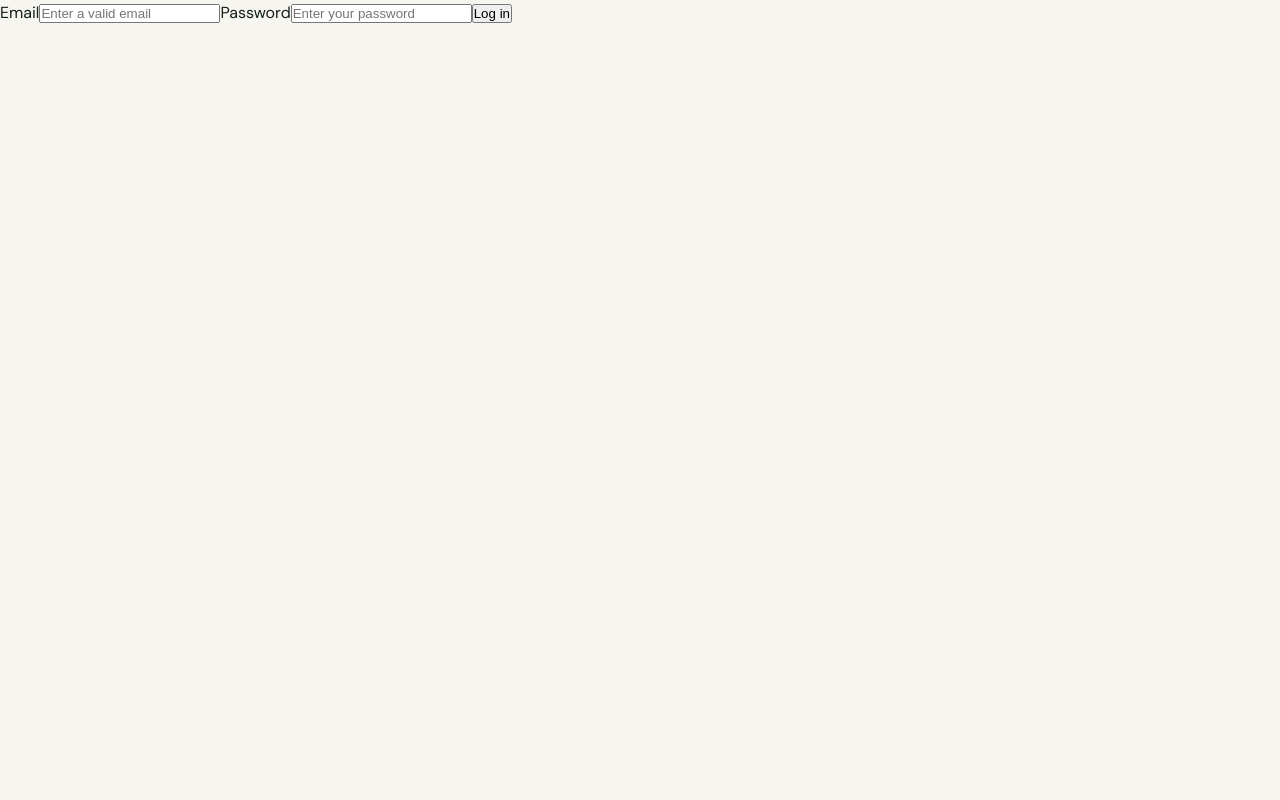
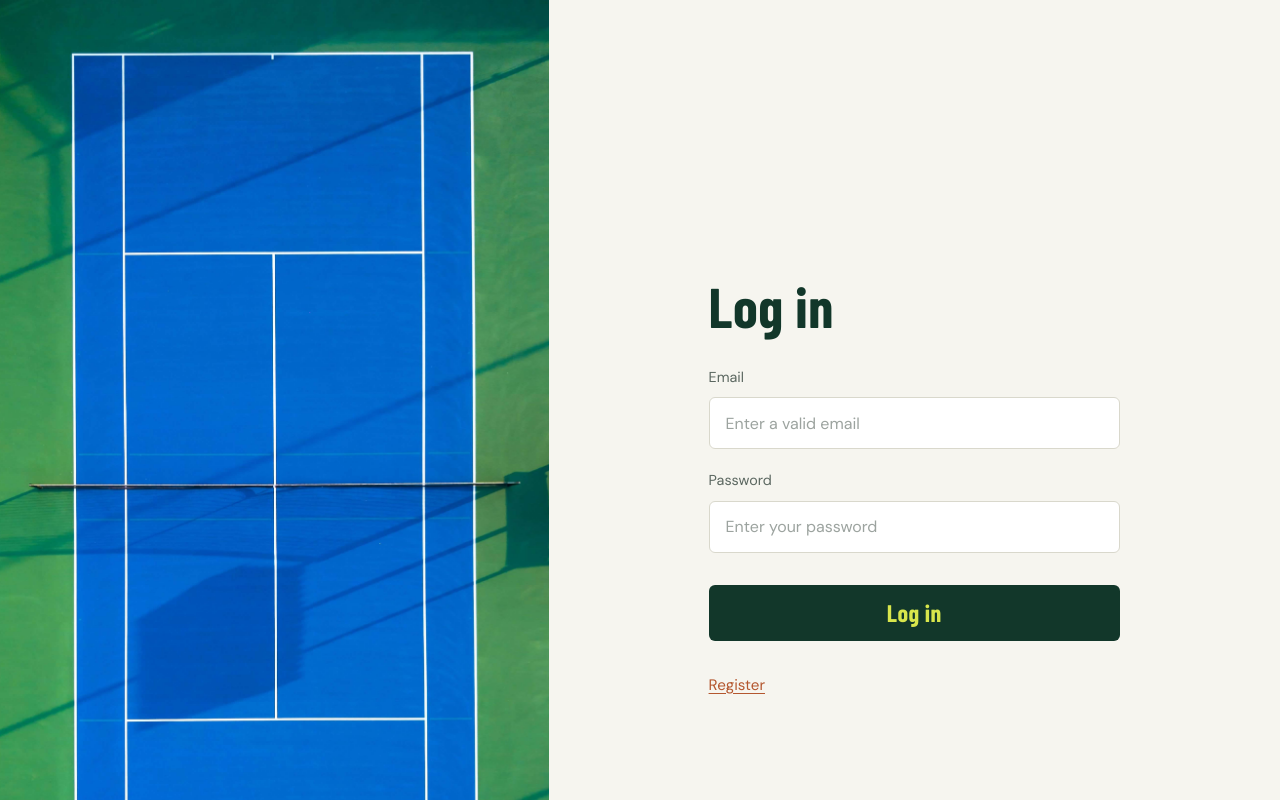
Before and after one commit to mai-vr/tenis_court_book_front, a React (Vite) app: page /login in a window 1280 px wide. Shown: the top 800 px of the page. Built offline with nearby package versions, Linux system fonts and the light colour scheme.

Commit message:
add: views styles

```diff
--- a/src/routes/RouterApp.jsx
+++ b/src/routes/RouterApp.jsx
@@ -1,19 +1,19 @@
-import { BrowserRouter, Routes, Route } from 'react-router-dom'
-import { PrivateRoute } from '../components/PrivateRoute'
-import { Home } from '../views/Home'
-import { Register } from '../views/Register'
-import { Login } from '../views/Login'
+import { BrowserRouter, Routes, Route } from "react-router-dom";
+import { PrivateRoute } from "../components/PrivateRoute";
+import { Home } from "../views/Home";
+import { Register } from "../views/Register";
+import { Login } from "../views/Login";
 
 const RouterApp = () => {
-    return (
-        <BrowserRouter>
-            <Routes>
-                <Route path='/' element={<PrivateRoute><Home/></PrivateRoute>}/>
-                <Route path='/register' element={<Register/>}/>
-                <Route path='/login' element={<Login/>}/>
-            </Routes>
-        </BrowserRouter>
-    )
-}
+  return (
+    <BrowserRouter>
+      <Routes>
+        <Route path="/" element={<Home />} />
+        <Route path="/register" element={<Register />} />
+        <Route path="/login" element={<Login />} />
+      </Routes>
+    </BrowserRouter>
+  );
+};
 
-export {RouterApp}
+export { RouterApp };
--- a/src/styles/index.css
+++ b/src/styles/index.css
@@ -38,15 +38,39 @@ body {
   background-color: var(--surface);
 }
 
+h1,
+h2,
+h3,
+h4 {
+  margin: 0 0 0.75rem;
+  font-family: var(--font-heading);
+  font-weight: 600;
+  line-height: 1;
+  letter-spacing: 0.01em;
+  color: var(--primary-color);
+}
+
+h1 {
+  font-size: 3.5em;
+}
+h2 {
+  font-size: 2.5em;
+}
+h3 {
+  font-size: 1.75em;
+}
+h4 {
+  font-size: 1.25em;
+}
 
 @font-face {
-  font-family: 'Barlow Condensed';
-  src: url('/fonts/BarlowCondensed-Bold.ttf');
+  font-family: "Barlow Condensed";
+  src: url("/fonts/BarlowCondensed-Bold.ttf");
   font-weight: 600;
 }
 
 @font-face {
-  font-family: 'DMSans';
-  src: url('/fonts/DMSans_18pt-Regular.ttf');
+  font-family: "DMSans";
+  src: url("/fonts/DMSans_18pt-Regular.ttf");
   font-weight: 400;
 }
--- /dev/null
+++ b/src/styles/login.css
@@ -0,0 +1,154 @@
+.login {
+  min-height: 100vh;
+  display: grid;
+  grid-template-columns: 0.75fr 1fr;
+  background-color: var(--surface);
+}
+
+.login__image {
+  width: auto;
+  height: auto;
+  display: flex;
+  align-items: center;
+  justify-content: center;
+  overflow: hidden;
+  background-color: var(--primary-color);
+}
+
+.login__image__court {
+  height: 100%;
+  max-width: 100%;
+  object-fit: cover;
+}
+
+.login__container {
+  align-self: center;
+  justify-self: center;
+  width: 100%;
+  padding: 0rem 10rem;
+}
+
+.login__title {
+  margin-bottom: 2rem;
+}
+
+.login__form {
+  display: flex;
+  flex-direction: column;
+  gap: 0.5rem;
+}
+
+.login__label {
+  margin-top: 0.75rem;
+  font-size: 0.9rem;
+  color: var(--font-color-muted);
+}
+
+.login__label:first-of-type {
+  margin-top: 0;
+}
+
+.login__input {
+  width: 100%;
+  height: 3.25rem;
+  padding: 0 1rem;
+  font-family: inherit;
+  font-size: 1rem;
+  color: var(--font-color);
+  background-color: var(--surface-raised);
+  border: 1px solid var(--line);
+  border-radius: 0.375rem;
+  transition:
+    border-color 0.15s ease,
+    box-shadow 0.15s ease;
+}
+
+.login__input::placeholder {
+  color: var(--font-color-muted);
+  opacity: 0.6;
+}
+
+.login__input:hover {
+  border-color: var(--font-color-muted);
+}
+
+.login__input:focus-visible {
+  outline: none;
+  border-color: var(--primary-color);
+  box-shadow: 0 0 0 3px rgba(216, 230, 76, 0.6);
+}
+
+.login__button {
+  margin-top: 1.5rem;
+  height: 3.5rem;
+  padding: 0 2rem;
+  font-family: var(--font-heading);
+  font-size: 1.5rem;
+  font-weight: 600;
+  letter-spacing: 0.02em;
+  color: var(--accent-color);
+  background-color: var(--primary-color);
+  border: 0;
+  border-radius: 0.375rem;
+  cursor: pointer;
+  transition:
+    background-color 0.15s ease,
+    color 0.15s ease,
+    transform 0.1s ease;
+}
+
+.login__button:hover {
+  color: var(--primary-dark);
+  background-color: var(--accent-color);
+}
+
+.login__button:focus-visible {
+  outline: 3px solid var(--primary-color);
+  outline-offset: 3px;
+}
+
+.login__button:active {
+  transform: translateY(1px);
+}
+
+.login__error {
+  margin-top: 1.25rem;
+  padding: 0.75rem 1rem;
+  font-size: 0.95rem;
+  line-height: 1.4;
+  color: var(--danger);
+  background-color: rgba(168, 55, 42, 0.08);
+  border-left: 3px solid var(--danger);
+  border-radius: 0 0.375rem 0.375rem 0;
+}
+
+.login__switch {
+  margin-top: 2rem;
+  font-size: 0.95rem;
+  color: var(--font-color-muted);
+}
+
+.login__switch a {
+  color: var(--secondary-color);
+  text-decoration: underline;
+  text-underline-offset: 0.2em;
+}
+
+.login__switch a:hover {
+  color: var(--primary-color);
+}
+
+@media (max-width: 900px) {
+  .login {
+    grid-template-columns: 1fr;
+  }
+
+  .login__image {
+    display: none;
+  }
+
+  .login__container {
+    align-self: center;
+    padding: 2.5rem;
+  }
+}
--- /dev/null
+++ b/src/styles/register.css
@@ -0,0 +1,153 @@
+.register {
+  min-height: 100vh;
+  display: grid;
+  grid-template-columns: 0.75fr 1fr;
+  background-color: var(--surface);
+}
+
+.register__image {
+  width: auto;
+  height: auto;
+  display: flex;
+  align-items: center;
+  justify-content: center;
+  overflow: hidden;
+  background-color: var(--secondary-color);
+}
+
+.register__image__court {
+  height: 100%;
+  max-width: 100%;
+  object-fit: cover;
+}
+
+.register__container {
+  align-self: center;
+  justify-self: center;
+  width: 100%;
+  padding: 0rem 10rem;
+}
+
+.register__title {
+  margin-bottom: 2rem;
+}
+
+.register__form {
+  display: flex;
+  flex-direction: column;
+  gap: 0.5rem;
+}
+
+.register__label {
+  margin-top: 0.75rem;
+  font-size: 0.9rem;
+  color: var(--font-color-muted);
+}
+
+.register__label:first-of-type {
+  margin-top: 0;
+}
+
+.register__input {
+  width: 100%;
+  height: 3.25rem;
+  padding: 0 1rem;
+  font-family: inherit;
+  font-size: 1rem;
+  color: var(--font-color);
+  background-color: var(--surface-raised);
+  border: 1px solid var(--line);
+  border-radius: 0.375rem;
+  transition: all 0.2s ease;
+}
+
+.register__input::placeholder {
+  color: var(--font-color-muted);
+  opacity: 0.6;
+}
+
+.register__input:hover {
+  border-color: var(--font-color-muted);
+}
+
+.register__input:focus-visible {
+  outline: none;
+  border-color: var(--primary-color);
+  box-shadow: 0 0 0 3px rgba(216, 230, 76, 0.6);
+}
+
+.register__button {
+  margin-top: 1.5rem;
+  height: 3.5rem;
+  padding: 0 2rem;
+  font-family: var(--font-heading);
+  font-size: 1.5rem;
+  font-weight: 600;
+  letter-spacing: 0.02em;
+  color: var(--accent-color);
+  background-color: var(--primary-color);
+  border: 0;
+  border-radius: 0.375rem;
+  cursor: pointer;
+  transition:
+    background-color 0.15s ease,
+    color 0.15s ease,
+    transform 0.1s ease;
+}
+
+.register__button:hover {
+  color: var(--primary-dark);
+  background-color: var(--accent-color);
+}
+
+.register__button:focus-visible {
+  outline: 3px solid var(--primary-color);
+  outline-offset: 3px;
+}
+
+.register__button:active {
+  transform: translateY(1px);
+}
+
+.register__error {
+  margin-top: 0.5rem;
+  padding: 0.75rem 1rem;
+  font-size: 0.95rem;
+  line-height: 1.4;
+  color: var(--danger);
+  background-color: rgba(168, 55, 42, 0.08);
+  border-left: 3px solid var(--danger);
+  border-radius: 0 0.375rem 0.375rem 0;
+}
+
+.register__switch {
+  margin-top: 2rem;
+  font-size: 1.2rem;
+  color: var(--font-color-muted);
+}
+
+.register__switch a {
+  color: var(--secondary-color);
+  text-decoration: underline;
+}
+
+.register__switch a:hover {
+  color: var(--primary-color);
+}
+
+@media (max-width: 900px) {
+  .register {
+    grid-template-columns: 1fr;
+    /* grid-template-rows: auto 1fr; */
+  }
+
+  .register__image {
+    display: none;
+  }
+
+  .register__container {
+    width: 100%;
+    align-self: start;
+    padding: 2.5rem;
+  }
+}
--- a/src/views/Login.jsx
+++ b/src/views/Login.jsx
@@ -1,54 +1,79 @@
-import { useContext, useState } from "react"
-import { AuthContext } from "../context/authContext"
-import { useNavigate } from "react-router-dom"
+import { useContext, useState } from "react";
+import { AuthContext } from "../context/authContext";
+import { Link, useNavigate } from "react-router-dom";
+import "../styles/login.css";
 
 const Login = () => {
-    const [userInput, setUserInput] = useState({})
-    const [isSuccess, setIsSuccess] = useState(null)
-    const {handleLogin} = useContext(AuthContext)
-    const navigate = useNavigate()
+  const [userInput, setUserInput] = useState({});
+  const [isSuccess, setIsSuccess] = useState(null);
+  const { handleLogin } = useContext(AuthContext);
+  const navigate = useNavigate();
 
   const handleLoginChange = (e) => {
-        const {name, value} = e.target
-        setUserInput({...userInput, [name]: value})
-    }
+    const { name, value } = e.target;
+    setUserInput({ ...userInput, [name]: value });
+  };
 
   const handleLoginSubmit = async (e) => {
-        e.preventDefault()
-        console.log(userInput)
+    e.preventDefault();
+    console.log(userInput);
     try {
       const dataInput = {
         email_address: userInput.email,
-                password: userInput.password
+        password: userInput.password,
+      };
+      console.log(dataInput);
+      await handleLogin(dataInput);
+      navigate("/");
+    } catch (error) {
+      console.log(error);
+      setIsSuccess(false);
     }
-            console.log(dataInput)
-            await handleLogin(dataInput)
-            navigate('/')
-
-        } catch(error) {
-            console.log(error)
-            setIsSuccess(false)
-        }
-    }
+  };
 
   return (
     <section className="login">
+      <div className="login__image">
+        <img
+          src="/cement-court.jpg"
+          alt="cement tennis court"
+          className="login__image__court"
+        />
+      </div>
       <div className="login__container">
+        <h1 className="login__title">Log in</h1>
         <form className="login__form" onSubmit={handleLoginSubmit}>
-                    <label htmlFor="email" className="login__label">Email</label>
-                    <input type="email" name="email"  className="login__input" onChange={handleLoginChange} placeholder="Enter a valid email" />
-                    <label htmlFor="password" className="login__label">Password</label>
-                    <input type="password" name="password"  className="login__input" onChange={handleLoginChange} placeholder="Enter your password" />
-                    <button className="login__button">
-                        Log in
-                    </button>
+          <label htmlFor="email" className="login__label">
+            Email
+          </label>
+          <input
+            type="email"
+            name="email"
+            className="login__input"
+            onChange={handleLoginChange}
+            placeholder="Enter a valid email"
+          />
+          <label htmlFor="password" className="login__label">
+            Password
+          </label>
+          <input
+            type="password"
+            name="password"
+            className="login__input"
+            onChange={handleLoginChange}
+            placeholder="Enter your password"
+          />
+          <button className="login__button">Log in</button>
         </form>
-                {
-                    isSuccess === false && <p>Could not log in</p>
-                }
+        <p className="login__switch">
+          <Link to="/register">Register</Link>
+        </p>
+        {isSuccess === false && (
+          <p className="login__error">Could not log in</p>
+        )}
       </div>
     </section>
-    )
-}
+  );
+};
 
-export {Login}
+export { Login };
--- a/src/views/Register.jsx
+++ b/src/views/Register.jsx
@@ -1,62 +1,110 @@
-import { useContext, useState } from "react"
-import { AuthContext } from "../context/authContext"
-import { useNavigate } from "react-router-dom"
+import { useContext, useState } from "react";
+import { AuthContext } from "../context/authContext";
+import { Link, useNavigate } from "react-router-dom";
+import "../styles/register.css";
 
 const Register = () => {
-    const [userInput, setUserInput] = useState({})
-    const [isSuccess, setIsSuccess] = useState(null)
-    const {handleRegister} = useContext(AuthContext)
-    const navigate = useNavigate()
+  const [userInput, setUserInput] = useState({});
+  const [isSuccess, setIsSuccess] = useState(null);
+  const { handleRegister } = useContext(AuthContext);
+  const navigate = useNavigate();
 
   const handleChangeRegister = (e) => {
-        const {name, value} = e.target
-        setUserInput({...userInput, [name]: value})
-    }
+    const { name, value } = e.target;
+    setUserInput({ ...userInput, [name]: value });
+  };
 
   const handleSubmitRegister = async (e) => {
-        e.preventDefault()
+    e.preventDefault();
     try {
       const userDataInput = {
         first_name: userInput.firstName,
         last_name: userInput.lastName,
         email_address: userInput.email,
         password: userInput.password,
-                password_confirmation: userInput.passwordConfirmation
+        password_confirmation: userInput.passwordConfirmation,
+      };
+      await handleRegister(userDataInput);
+      navigate("/");
+    } catch (error) {
+      console.log(error);
+      setIsSuccess(false);
     }
-            await handleRegister(userDataInput)
-            navigate('/')
-        } catch (error) {
-            console.log(error)
-            setIsSuccess(false)
-        }
-    }
+  };
 
   return (
     <section className="register">
+      <div className="register__image">
+        <img
+          src="/clay-court.jpg"
+          alt="clay tennis court"
+          className="register__image__court"
+        />
+      </div>
       <div className="register__container">
+        <h1 className="register__title">Register</h1>
         <form className="register__form" onSubmit={handleSubmitRegister}>
-                    <label className="register__label" htmlFor="firstName">First name</label>
-                    <input className="register__input" onChange={handleChangeRegister} type="text" name="firstName" placeholder="Enter your first name" />
-                    <label className="register__label" htmlFor="lastName">Last name</label>
-                    <input className="register__input" onChange={handleChangeRegister} type="text" name="lastName" placeholder="Enter your last name" />
-                    <label className="register__label" htmlFor="email">Email</label>
-                    <input className="register__input" onChange={handleChangeRegister} type="email" name="email" placeholder="Enter your email" />
-                    <label className="register__label" htmlFor="password">Password</label>
-                    <input className="register__input" onChange={handleChangeRegister} type="password" name="password" placeholder="Enter a password" />
-                    <label className="register__label" htmlFor="passwordConfirmation">Password confirmation</label>
-                    <input className="register__input" onChange={handleChangeRegister} type="password" name="passwordConfirmation" placeholder="Enter the password again" />
-                    <button className="register__button">
-                        Sign in
-                    </button>
-                    {
-                        isSuccess === false && <p>
-                            Some fields are incorrect
+          <label className="register__label" htmlFor="firstName">
+            First name
+          </label>
+          <input
+            className="register__input"
+            onChange={handleChangeRegister}
+            type="text"
+            name="firstName"
+            placeholder="Enter your first name"
+          />
+          <label className="register__label" htmlFor="lastName">
+            Last name
+          </label>
+          <input
+            className="register__input"
+            onChange={handleChangeRegister}
+            type="text"
+            name="lastName"
+            placeholder="Enter your last name"
+          />
+          <label className="register__label" htmlFor="email">
+            Email
+          </label>
+          <input
+            className="register__input"
+            onChange={handleChangeRegister}
+            type="email"
+            name="email"
+            placeholder="Enter your email"
+          />
+          <label className="register__label" htmlFor="password">
+            Password
+          </label>
+          <input
+            className="register__input"
+            onChange={handleChangeRegister}
+            type="password"
+            name="password"
+            placeholder="Enter a password"
+          />
+          <label className="register__label" htmlFor="passwordConfirmation">
+            Password confirmation
+          </label>
+          <input
+            className="register__input"
+            onChange={handleChangeRegister}
+            type="password"
+            name="passwordConfirmation"
+            placeholder="Enter the password again"
+          />
+          <button className="register__button">Sign in</button>
+        </form>
+        <p className="register__switch">
+          <Link to="/login">Log in</Link>
         </p>
-                    }
-                </form>
+        {isSuccess === false && (
+          <p className="register__error">Some fields are incorrect</p>
+        )}
       </div>
     </section>
-    )
-}
+  );
+};
 
-export {Register}
+export { Register };
```
Also changed, not shown: src/styles/home.css (+121 -0 lines), public/cement-court.jpg (added), 1 other file (tests, documents, lock files or other folders). Lines whose indentation alone changed are shown as unchanged.
